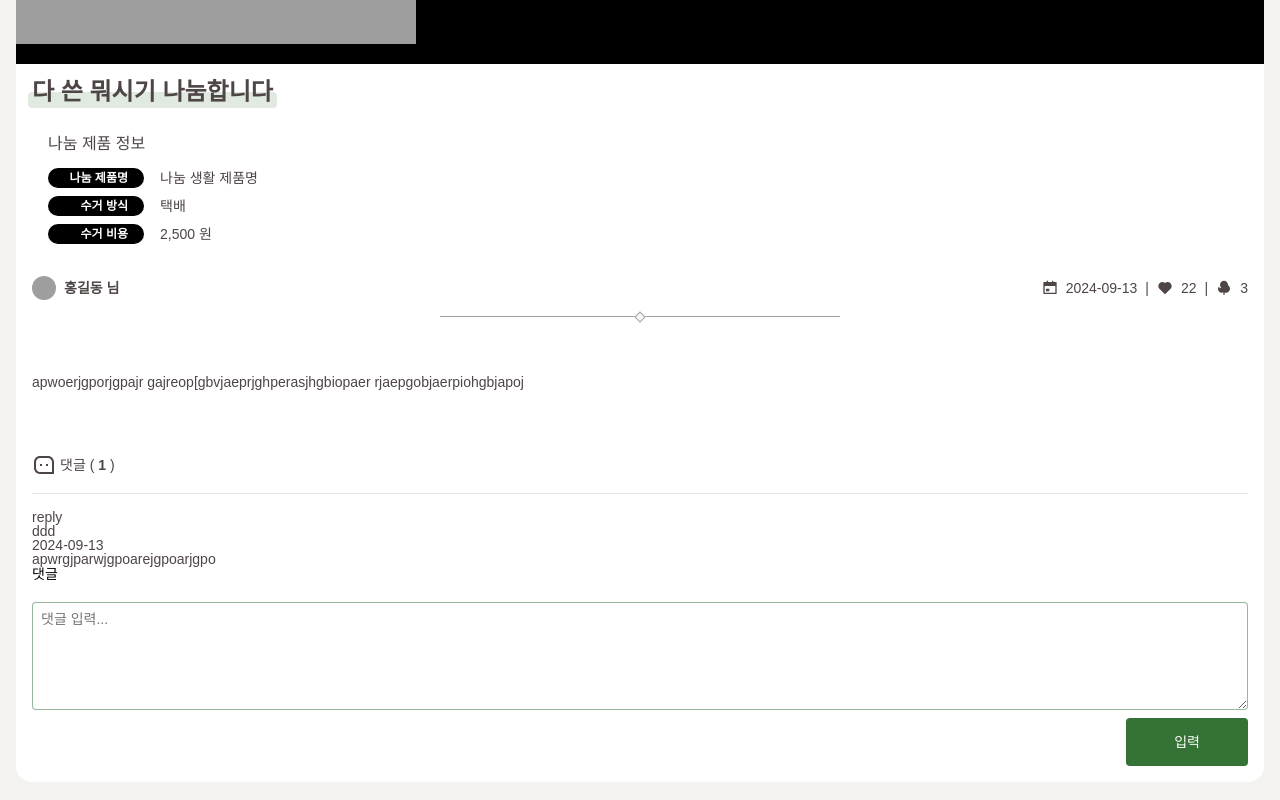
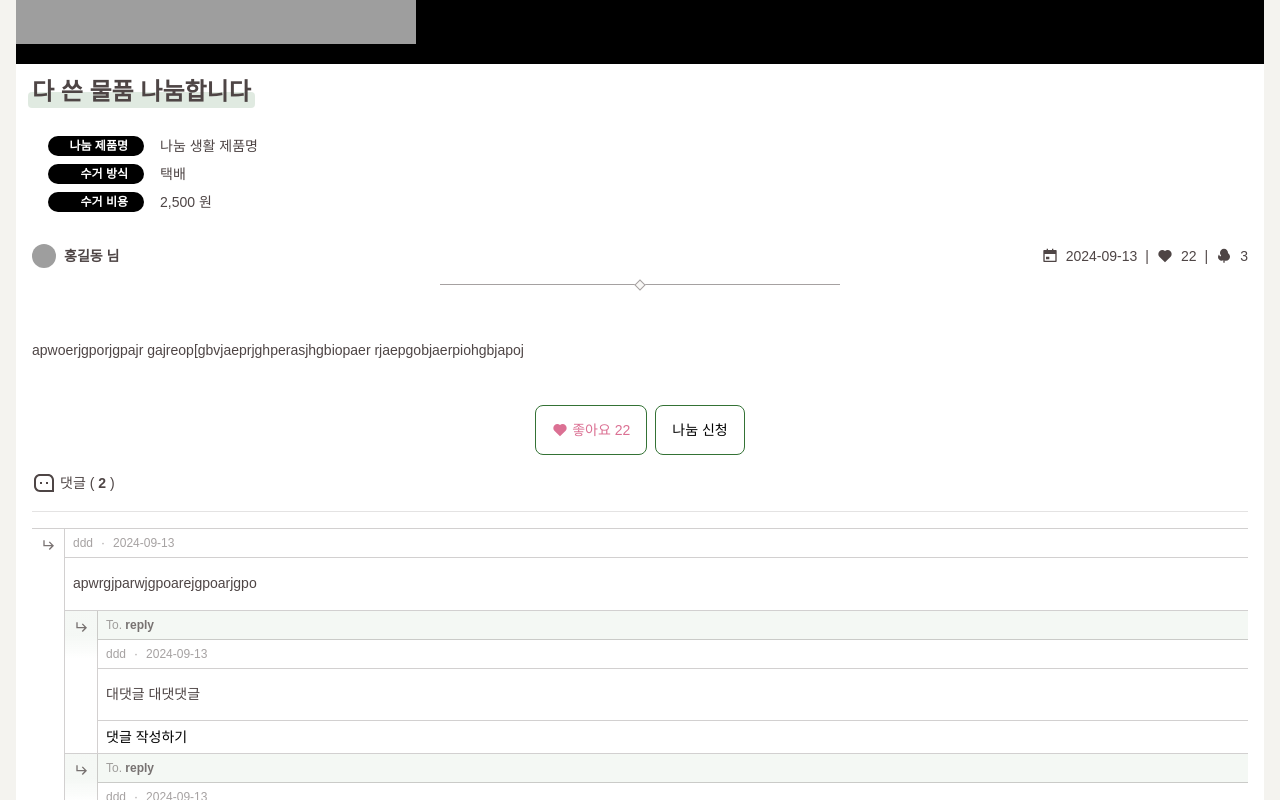
Before and after one commit to prgrms-fe-devcourse/NFE1_2_SharingLiving, a React (Vite) app in the folder shareliving-front/: page /product/1 in a window 1280 px wide. Shown: the part 420-1220 px from the top of the page. Built offline with nearby package versions, Linux system fonts and the light colour scheme; no server answers; grey boxes are pictures that could not be loaded; a web font is replaced by a local one.

Commit message:
update: 디테일, 댓글

```diff
--- /dev/null
+++ b/shareliving-front/src/assets/css/components/_articleReply.scss
@@ -0,0 +1,75 @@
+/* _articleReply.scss */
+
+.reply-item {
+    display: flex;
+    border-block-end: 1px solid rgb(var(--clr-text) / .25);
+}
+
+.reply-target-indicator {
+    padding: .4rem;
+    border-inline-end: 1px solid rgb(var(--clr-text) / .25);
+
+    &.re-reply {
+        background-image: linear-gradient(to bottom, rgb(var(--clr-theme) / .05) 1.2rem, transparent 2.4rem);
+    }
+
+    > .icons {
+        width: .8rem;
+        opacity: .75;
+    }
+}
+
+.reply-body {
+    flex: 1;
+}
+
+.reply-to-reply {
+    padding: .4rem;
+    border-block-end: 1px solid rgb(var(--clr-text) / .25);
+    background-color: rgb(var(--clr-theme) / .05);
+    color: rgb(var(--clr-text) / .5);
+    font-size: var(--fnt-sm);
+
+    span {
+        color: rgb(var(--clr-text) / .75);
+        font-weight: 700;
+    }
+}
+
+.reply-info {
+    display: flex;
+    align-items: center;
+    gap: .4rem;
+    padding: .4rem;
+    border-block-end: 1px solid rgb(var(--clr-text) / .25);
+    color: rgb(var(--clr-text) / .5);
+    font-size: var(--fnt-sm);
+}
+
+.reply-user-tag {
+
+}
+
+.reply-date {
+
+}
+
+.reply-text {
+    padding: .8rem .4rem;
+    border-block-end: 1px solid rgb(var(--clr-text) / .25);
+    line-height: 1.4;
+}
+
+.reply-item-container {
+
+}
+
+.reply-item-controls {
+    padding: .4rem;
+}
+
+.button-add-reply {
+
+}
+
+/* _articleReply.scss */
--- a/shareliving-front/src/assets/css/pages/_detailPage.scss
+++ b/shareliving-front/src/assets/css/pages/_detailPage.scss
@@ -131,6 +131,37 @@
     padding: 2.4rem .8rem;
 }
 
+#detailControls {
+    display: flex;
+    justify-content: center;
+    gap: .4rem;
+
+    > button {
+        display: flex;
+        justify-content: center;
+        align-items: center;
+        gap: .2rem;
+        padding: .8rem;
+        border: 1px solid rgb(var(--clr-theme));
+        border-radius: .4rem;
+
+        .icons {
+            width: .8rem;
+        }
+    }
+}
+
+#btnLikeArticle {
+    border-color: palevioletred;
+    color: palevioletred;
+
+    &.liked {
+        border-color: transparent;
+        background-color: palevioletred;
+        color: rgb(var(--clr-text-on-tint));
+    }
+}
+
 #detailReply {
     display: flex;
     flex-flow: column nowrap;
@@ -155,7 +186,7 @@
 }
 
 #articleReplyContainer {
-
+    border-block-start: 1px solid rgb(var(--clr-text) / .25);
 }
 
 #articleReplyEditor {
--- a/shareliving-front/src/assets/css/style.css
+++ b/shareliving-front/src/assets/css/style.css
@@ -1225,6 +1225,34 @@ a:hover, a:focus, a:active {
   padding: 2.4rem 0.8rem;
 }
 
+#detailControls {
+  display: flex;
+  justify-content: center;
+  gap: 0.4rem;
+}
+#detailControls > button {
+  display: flex;
+  justify-content: center;
+  align-items: center;
+  gap: 0.2rem;
+  padding: 0.8rem;
+  border: 1px solid rgb(var(--clr-theme));
+  border-radius: 0.4rem;
+}
+#detailControls > button .icons {
+  width: 0.8rem;
+}
+
+#btnLikeArticle {
+  border-color: palevioletred;
+  color: palevioletred;
+}
+#btnLikeArticle.liked {
+  border-color: transparent;
+  background-color: palevioletred;
+  color: rgb(var(--clr-text-on-tint));
+}
+
 #detailReply {
   display: flex;
   flex-flow: column nowrap;
@@ -1244,6 +1272,10 @@ a:hover, a:focus, a:active {
 }
 .detail-reply-counter span {
   font-weight: 900;
+}
+
+#articleReplyContainer {
+  border-block-start: 1px solid rgb(var(--clr-text)/0.25);
 }
 
 #articleReplyEditor {
@@ -1789,3 +1821,58 @@ select:focus {
   }
 }
 /* _cardItems.scss */
+/* _articleReply.scss */
+.reply-item {
+  display: flex;
+  border-block-end: 1px solid rgb(var(--clr-text)/0.25);
+}
+
+.reply-target-indicator {
+  padding: 0.4rem;
+  border-inline-end: 1px solid rgb(var(--clr-text)/0.25);
+}
+.reply-target-indicator.re-reply {
+  background-image: linear-gradient(to bottom, rgb(var(--clr-theme)/0.05) 1.2rem, transparent 2.4rem);
+}
+.reply-target-indicator > .icons {
+  width: 0.8rem;
+  opacity: 0.75;
+}
+
+.reply-body {
+  flex: 1;
+}
+
+.reply-to-reply {
+  padding: 0.4rem;
+  border-block-end: 1px solid rgb(var(--clr-text)/0.25);
+  background-color: rgb(var(--clr-theme)/0.05);
+  color: rgb(var(--clr-text)/0.5);
+  font-size: var(--fnt-sm);
+}
+.reply-to-reply span {
+  color: rgb(var(--clr-text)/0.75);
+  font-weight: 700;
+}
+
+.reply-info {
+  display: flex;
+  align-items: center;
+  gap: 0.4rem;
+  padding: 0.4rem;
+  border-block-end: 1px solid rgb(var(--clr-text)/0.25);
+  color: rgb(var(--clr-text)/0.5);
+  font-size: var(--fnt-sm);
+}
+
+.reply-text {
+  padding: 0.8rem 0.4rem;
+  border-block-end: 1px solid rgb(var(--clr-text)/0.25);
+  line-height: 1.4;
+}
+
+.reply-item-controls {
+  padding: 0.4rem;
+}
+
+/* _articleReply.scss */
--- a/shareliving-front/src/assets/css/style.scss
+++ b/shareliving-front/src/assets/css/style.scss
@@ -51,5 +51,6 @@
     'components/formElements',
     'components/MainSideBar',
     'components/mainSliders',
-    'components/cardItems'
+    'components/cardItems',
+    'components/articleReply'
 ;
--- a/shareliving-front/src/components/ProductSlider.jsx
+++ b/shareliving-front/src/components/ProductSlider.jsx
@@ -18,7 +18,7 @@ const ProductSlider = () => {
     {
       enabled: !!channelId,
       select: (res) => {
-        const toTheLength = res.slice(res.length - 8, res.length); // 마지막 8개의 글 자르기
+        const toTheLength = res.slice(0, res.length - 1); // 마지막 8개의 글 자르기
 
         return toTheLength.map((product) => ({ ...product, ...JSON.parse(product.title) }));
       },
--- a/shareliving-front/src/components/items/ArticleReply.jsx
+++ b/shareliving-front/src/components/items/ArticleReply.jsx
@@ -1,39 +1,40 @@
-const temp = {
-  userName: 'ddd',
-  userID: '12535jjdsfc',
-  writtenDate: '2024-09-13',
-  replyTo: {
-    replyTarget: 'reply',
-    targetID: '1234'
-  },
-  replyText: `apwrgjparwjgpoarejgpoarjgpo`,
-}
-
-const ArticleReply = ({ replyObject }) => {
+const ArticleReply = ({ replyObject, children }) => {
   return (
     <div className="reply-item">
-      <div className="reply-target-indicator">{ replyObject.replyTo.replyTarget }</div>
+      <div className={ `reply-target-indicator ${ replyObject.replyTo.replyTarget === 'reply' ? 're-reply' : null }` }>
+        <svg xmlns="http://www.w3.org/2000/svg" className="icons" viewBox="0 0 24 24" fill="currentColor"><path d="M4.99989 13.9999L4.99976 5L6.99976 4.99997L6.99986 11.9999L17.1717 12L13.222 8.05024L14.6362 6.63603L21.0001 13L14.6362 19.364L13.222 17.9497L17.1717 14L4.99989 13.9999Z"></path></svg>
+      </div>
 
       <div className="reply-body">
+        { replyObject.replyTo.replyTarget === 'reply' ?
+          <div className="reply-to-reply">
+            To. <span>{ replyObject.replyTo.replyTarget }</span>
+          </div> : null
+        }
+
         <div className="reply-info">
           <div className="reply-user-tag">
             { replyObject.userName }
           </div>
 
+          <span>·</span>
+
           <p className="reply-date">{ replyObject.writtenDate }</p>
         </div>
 
-        <div>{ replyObject.replyText }</div>
+        <div className="reply-text">{ replyObject.replyText }</div>
 
         <div className="reply-item-container">
+          { children }
 
+          { /** 대댓글 컨테이너 */ }
         </div>
-      </div>
 
-      <div className="reply-item-controls">
-        <button type="button" className="button-add-reply">
-          댓글
-        </button>
+        <div className="reply-item-controls">
+          <button type="button" className="button-add-reply">
+            댓글 작성하기
+          </button>
+        </div>
       </div>
     </div>
   );
--- a/shareliving-front/src/pages/ProductDetail.jsx
+++ b/shareliving-front/src/pages/ProductDetail.jsx
@@ -7,7 +7,7 @@ import ArticleReply from '../components/items/ArticleReply';
 const articleObject = {
   dataID: '',
   dataType: 'article',
-  title: '다 쓴 뭐시기 나눔합니다',
+  title: '다 쓴 물품 나눔합니다',
   date: '2024-09-13',
   author: {
     userName: '홍길동',
@@ -43,10 +43,22 @@ const articleObject = {
       userID: '12535jjdsfc',
       writtenDate: '2024-09-13',
       replyTo: {
+        replyTarget: 'article',
+        targetID: '1234'
+      },
+      replyText: `apwrgjparwjgpoarejgpoarjgpo`,
+    },
+    {
+      dataID: '',
+      dataType: 'reply',
+      userName: 'ddd',
+      userID: '12535jjdsfc',
+      writtenDate: '2024-09-13',
+      replyTo: {
         replyTarget: 'reply',
         targetID: '1234'
       },
-      replyText: `apwrgjparwjgpoarejgpoarjgpo`,
+      replyText: `대댓글 대댓댓글`,
     }
   ],
 }
@@ -54,12 +66,19 @@ const articleObject = {
 const ProductDetail = () => {
   const thisLocation = useLocation().pathname.split('/').pop(); // 현재 접근한 문서의 id
   const [currentReplyTarget, setReplyTarget] = useState({ replyTarget: 'article', targetID: thisLocation }); // 최초 댓글 작성 대상 - 게시물
+  const [didILikedThis, setLikedStatus] = useState(false);
 
   useEffect(() => {
     const thisItem = getCurrentArticle(thisLocation).then((res) => { return JSON.parse(res.title); });
 
     console.log(thisItem);
   });
+
+  const iLikeThis = () => {
+    let currentLike = didILikedThis;
+
+    setLikedStatus(!currentLike);
+  }
 
   return (
     <article id="detailContainer" className="rounded">
@@ -74,8 +93,6 @@ const ProductDetail = () => {
           <h2 className="detail-title">{ articleObject.title }</h2>
 
           <dl className="detail-item-info">
-            <dt>나눔 제품 정보</dt>
-
             <dd className="detail-item-name" data-item-info-label="나눔 제품명">
               { articleObject.shareItem.itemName }
             </dd>
@@ -124,8 +141,16 @@ const ProductDetail = () => {
         { articleObject.articleText }
       </div>
 
-      <div>
-        { /** 좋아요 / 좋아요 취소 버튼 영역 */ }
+      <div id="detailControls">
+        <button id="btnLikeArticle" className={ didILikedThis ? 'liked' : null } onClick={ iLikeThis }>
+          <svg xmlns="http://www.w3.org/2000/svg" className="icons" viewBox="0 0 24 24" fill="currentColor"><path d="M12.001 4.52853C14.35 2.42 17.98 2.49 20.2426 4.75736C22.5053 7.02472 22.583 10.637 20.4786 12.993L11.9999 21.485L3.52138 12.993C1.41705 10.637 1.49571 7.01901 3.75736 4.75736C6.02157 2.49315 9.64519 2.41687 12.001 4.52853Z"></path></svg>
+
+          <p>좋아요 <span>{ articleObject.likes }</span></p>
+        </button>
+
+        <button id="btnSendMessage">
+          <p>나눔 신청</p>
+        </button>
       </div>
 
       <div id="detailReply">
@@ -136,8 +161,14 @@ const ProductDetail = () => {
         </div>
 
         <div id="articleReplyContainer">
-          <ArticleReply replyObject={ articleObject.replies[0] } />
-          { /** 댓글 아이템 컴포넌트 - 재귀를 통한 대댓글 구현 필요 */ }
+          <ArticleReply replyObject={ articleObject.replies[0] }>
+            <ArticleReply replyObject={ articleObject.replies[1] } />
+            <ArticleReply replyObject={ articleObject.replies[1] } />
+            <ArticleReply replyObject={ articleObject.replies[1] } />
+            <ArticleReply replyObject={ articleObject.replies[1] } />
+          </ArticleReply>
+
+          { /** 댓글 아이템 컴포넌트 - 재귀를 통한 대댓글 구현 필요. 위는 예시 */ }
         </div>
 
         <form id="articleReplyEditor">
```
